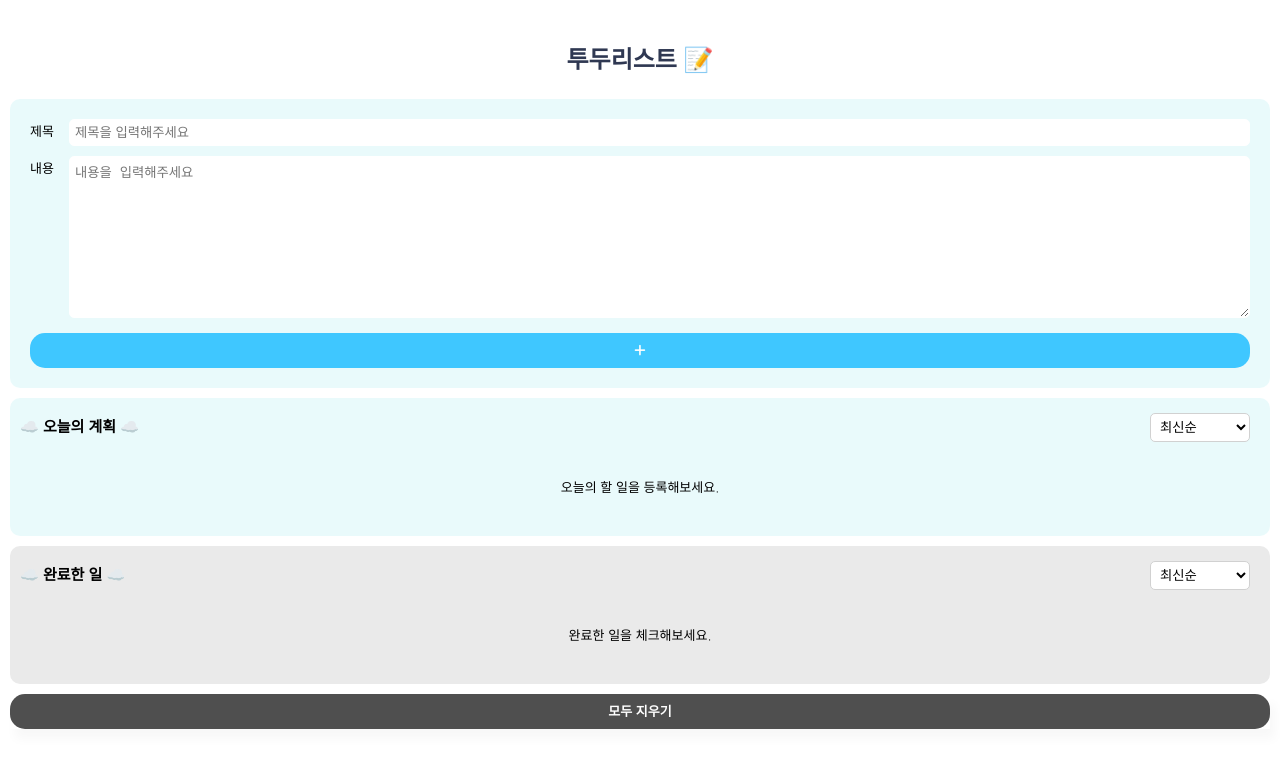
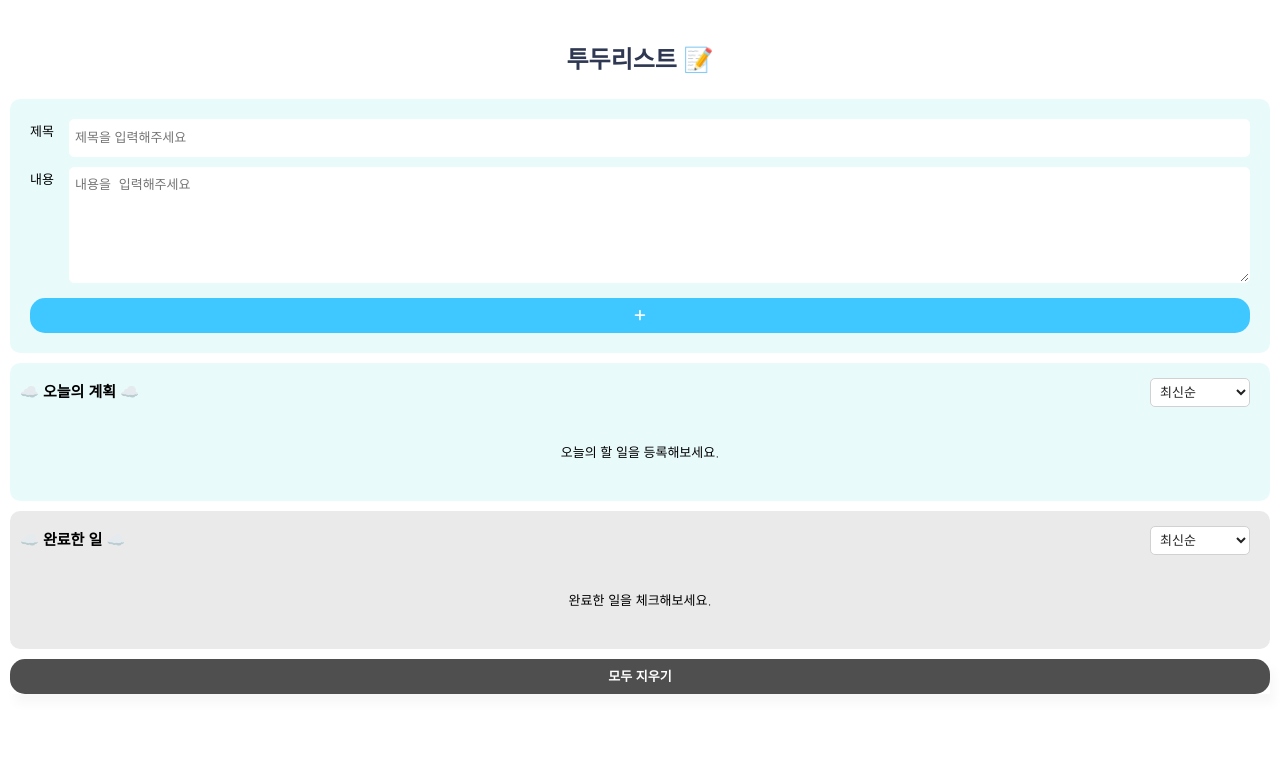
Before and after one commit to rlaaadh/vue-todo, a Vue app: page / in a window 1280 px wide. Shown: the top 768 px of the page. Built offline with nearby package versions, Linux system fonts and the light colour scheme.

Commit message:
불필요한 코드 삭제 및 개선, emit명 변경, Modal 컴포넌트 닫기버튼 추가, List 내 수정 버튼 추가

```diff
--- a/src/App.vue
+++ b/src/App.vue
@@ -5,13 +5,13 @@
     <section class="today">
       <div class="top">
         <h2 class="title">☁️ 오늘의 계획 ☁️</h2>
-        <TodoSelect :selectedValue="incompleteSortOptions" @selectedValue="setIncompleteSortOptions"/>
+        <TodoSelect :selectedValue="incompleteSortOptions" @value="setIncompleteSortOptions"/>
       </div>
       <TodoList
       :propsdata="incompleteItems"
       @removeItem="removeOneItem"
       @toggleItem="toggleOneItem"/>
-      <!-- 조건부 렌더링으로 할 일이 없는 경우 문구 표시 -->
+      <!--  할 일이 없는 경우 -->
       <div v-if="!incompleteItems.length" class="empty-message">
         오늘의 할 일을 등록해보세요.
       </div>
@@ -20,7 +20,7 @@
     <section>
       <div class="top">
         <h2 class="title">☁️ 완료한 일 ☁️</h2>
-        <TodoSelect :selectedValue="completedSortOptions" @selectedValue="setCompletedSortOptions"/>
+        <TodoSelect :selectedValue="completedSortOptions" @value="setCompletedSortOptions"/>
       </div>
       <TodoList
       :propsdata="completedItems"
@@ -35,10 +35,9 @@
     <TodoFooter
       @clearAll="clearAllItems"/>
 
-      <Modal v-if="showModal" @close="showModal=false">
+      <Modal v-if="showModal" @close="showModal = false">
         <div slot="header">
           <h3>알림</h3>
-        <i class="closeModalBtn fas fa-times" @click="showModal=false"></i>
         </div>
         <p slot="body">모든 기록이 초기화 되었습니다.</p>
       </Modal>
@@ -94,11 +93,8 @@ export default {
         deleted: false
       };
       localStorage.setItem(obj.id, JSON.stringify(obj));
-      this.todoItems = [...this.todoItems, obj]; // 배열을 새 배열로 업데이트
+      this.todoItems.push(obj); // 배열을 새 배열로 업데이트
 
-      // 새 항목 추가 후 정렬 적용
-      this.sortAllItems(this.incompleteSortOptions, 'incomplete');
-      this.sortAllItems(this.completedSortOptions, 'completed');
     },
     removeOneItem(id){
       // 1) id값으로 item 데이터값을 가져옴.
@@ -155,34 +151,42 @@ export default {
     },
     setIncompleteSortOptions(selectedValue) {
       this.incompleteSortOptions = selectedValue;
+      localStorage.setItem('incompleteSortOptions', JSON.stringify(selectedValue));
     },
     setCompletedSortOptions(selectedValue) {
       this.completedSortOptions = selectedValue;
+      localStorage.setItem('completedSortOptions', selectedValue);
+      localStorage.setItem('completedSortOptions', JSON.stringify(selectedValue));
     },
     sortItems(items, sortOption) {
     let sorted = [...items];
     switch(sortOption) {
       case 'latest':
-          sorted.sort((a, b) => b.id.localeCompare(a.id));
+        sorted.sort((a, b) => (a.id || '').localeCompare(b.id || ''));
         break;
       case 'oldest':
-          sorted.sort((a, b) => a.id.localeCompare(b.id));
+        sorted.sort((a, b) => (a.id || '').localeCompare(b.id || ''));
         break;
       case 'alphabetical':
-          sorted.sort((a, b) => a.title.localeCompare(b.title));
+        sorted.sort((a, b) => (a.title || '').localeCompare(b.title || ''));
         break;
     }
     return sorted;
   },
-    sortAllItems(sortOption, type) {
-      if (type === 'incomplete') {
-        this.incompleteItems = this.sortItems(this.todoItems.filter(item => !item.completed), sortOption);
-      } else if (type === 'completed') {
-        this.completedItems = this.sortItems(this.todoItems.filter(item => item.completed), sortOption);
-      }
-    }
+
   },
   created(){
+    // 로컬스토리지에서 정렬 옵션 값을 가져옴
+    const savedIncompleteSortOption = JSON.parse(localStorage.getItem('incompleteSortOptions'));
+    const savedCompletedSortOption = JSON.parse(localStorage.getItem('completedSortOptions'));
+
+    if (savedIncompleteSortOption) {
+      this.incompleteSortOptions = savedIncompleteSortOption;
+    }
+    if (savedCompletedSortOption) {
+      this.completedSortOptions = savedCompletedSortOption;
+    }
+
     if(localStorage.length > 0){
       for(let i=0; i < localStorage.length; i++){
         const key = localStorage.key(i);
@@ -195,10 +199,6 @@ export default {
         }
       }
     }
-
-    // sort 기본값 정의 및 실행
-    this.sortAllItems(this.incompleteSortOptions, 'incomplete');
-    this.sortAllItems(this.completedSortOptions, 'completed');
   },
   name: 'App',
   components: {
@@ -220,6 +220,7 @@ export default {
     font-family: "Nanum Gothic", sans-serif;
     text-align: center;
     margin: 0;
+    overflow-x: hidden;
   }
   section{
     margin: 10px;
--- a/src/components/TodoInput.vue
+++ b/src/components/TodoInput.vue
@@ -11,7 +11,7 @@
           name="textFiled"
           id="textFiled"
           cols="30"
-          rows="10"
+          rows="4"
           placeholder="내용을 입력해주세요"
           v-model="newTodoText"
           @keyup.enter.stop="addTodo">
@@ -25,7 +25,6 @@
     <Modal v-if="showModal" @close="showModal = false">
       <div slot="header">
         <h3>경고</h3>
-        <i class="closeModalBtn fas fa-times" @click="showModal=false"></i>
       </div>
       <p slot="body">모든 입력창에 내용을 입력해주세요.</p>
     </Modal>
@@ -99,6 +98,8 @@ form textarea {
   display: block;
   width: 100%;
   padding: 5px;
+  font-size: 13px;
+  line-height: 26px;
   border: 1px solid #fff;
 	outline: none;
   border-radius: 5px;
@@ -123,11 +124,4 @@ form textarea:focus{
 .addContainer i{
   color: #fff;
 }
-.closeModalBtn{
-  font-size: 20px;
-  color: #333;
-  width: 15px;
-  height: 15px;
-  cursor: pointer;
-}
 </style>
--- a/src/components/TodoList.vue
+++ b/src/components/TodoList.vue
@@ -8,6 +8,9 @@
             <div class="title">{{ todoItem.title }}</div>
             <div class="text">{{ todoItem.text }}</div>
           </div>
+          <span class="modifyBtn">
+            <i class="fas fa-pencil-alt"></i>
+          </span>
           <span class="removeBtn" @click="removeTodo(todoItem.id, $event)">
             <i class="fas fa-trash-alt"></i>
           </span>
@@ -81,6 +84,11 @@ li:hover{
 .text{
   margin-top: 5px;
 }
+.modifyBtn{
+  position: relative;
+	color: #9b9b9b;
+  z-index: 2;
+}
 .removeBtn {
   position: relative;
   z-index: 2;
--- a/src/components/TodoSelect.vue
+++ b/src/components/TodoSelect.vue
@@ -13,7 +13,7 @@ export default {
   props: ['selectedValue'],
   methods: {
     emitSelectedValue(event) {
-      this.$emit('selectedValue', event.target.value);
+      this.$emit('value', event.target.value);
     }
   }
 }
@@ -25,9 +25,6 @@ export default {
     justify-content: end;
     width: 100px;
     margin: 5px 10px;
-    background-color: #fff;
-    border: 1px solid #d1d1d1;
-    border-radius: 5px;
     box-sizing: border-box;
   }
   .selectBox select{
@@ -35,10 +32,17 @@ export default {
     width: 100%;
     height: 100%;
     padding: 5px;
-    background-color: transparent;
-    border: none;
+    font-size: 13px;
+    line-height: 1;
+    color: #222;
+    background-color: #fff;
+    border: 1px solid #d1d1d1;
+    border-radius: 5px;
     outline: none;
     box-sizing: border-box;
     cursor: pointer;
   }
+  .selectBox select:focus{
+    border-color: #3fc7ff;
+  }
 </style>
--- a/src/components/common/commonModal.vue
+++ b/src/components/common/commonModal.vue
@@ -5,17 +5,11 @@
             <div class="modal-container">
               <div class="modal-header">
                 <slot name="header">header</slot>
+                <i class="modal-close fas fa-times" @click="$emit('close')"></i>
               </div>
               <div class="modal-body">
                 <slot name="body">body</slot>
               </div>
-              <!-- <div class="modal-footer">
-                <slot name="footer">
-                  <button class="modal-default-button" @click="$emit('close')">
-                    닫기
-                  </button>
-                </slot>
-              </div> -->
             </div>
           </div>
         </div>
@@ -55,11 +49,13 @@ export default {
     transition: all 0.3s ease;
     font-family: Helvetica, Arial, sans-serif;
   }
-  .modal-header > div{
+  .modal-header {
     display: flex;
   }
+  .modal-header > div{
+    flex: 1;
+  }
   .modal-header h3 {
-    flex: 1;
     line-height: 20px;
     margin-top: 0;
     padding-top: 3px;
@@ -78,6 +74,13 @@ export default {
     border: none;
     cursor: pointer;
   }
+  .modal-close{
+  font-size: 20px;
+  color: #333;
+  width: 15px;
+  height: 15px;
+  cursor: pointer;
+}
   .modal-default-button:hover{
     background: #fbe5e5;
   }
```
Lines whose indentation alone changed are shown as unchanged.
